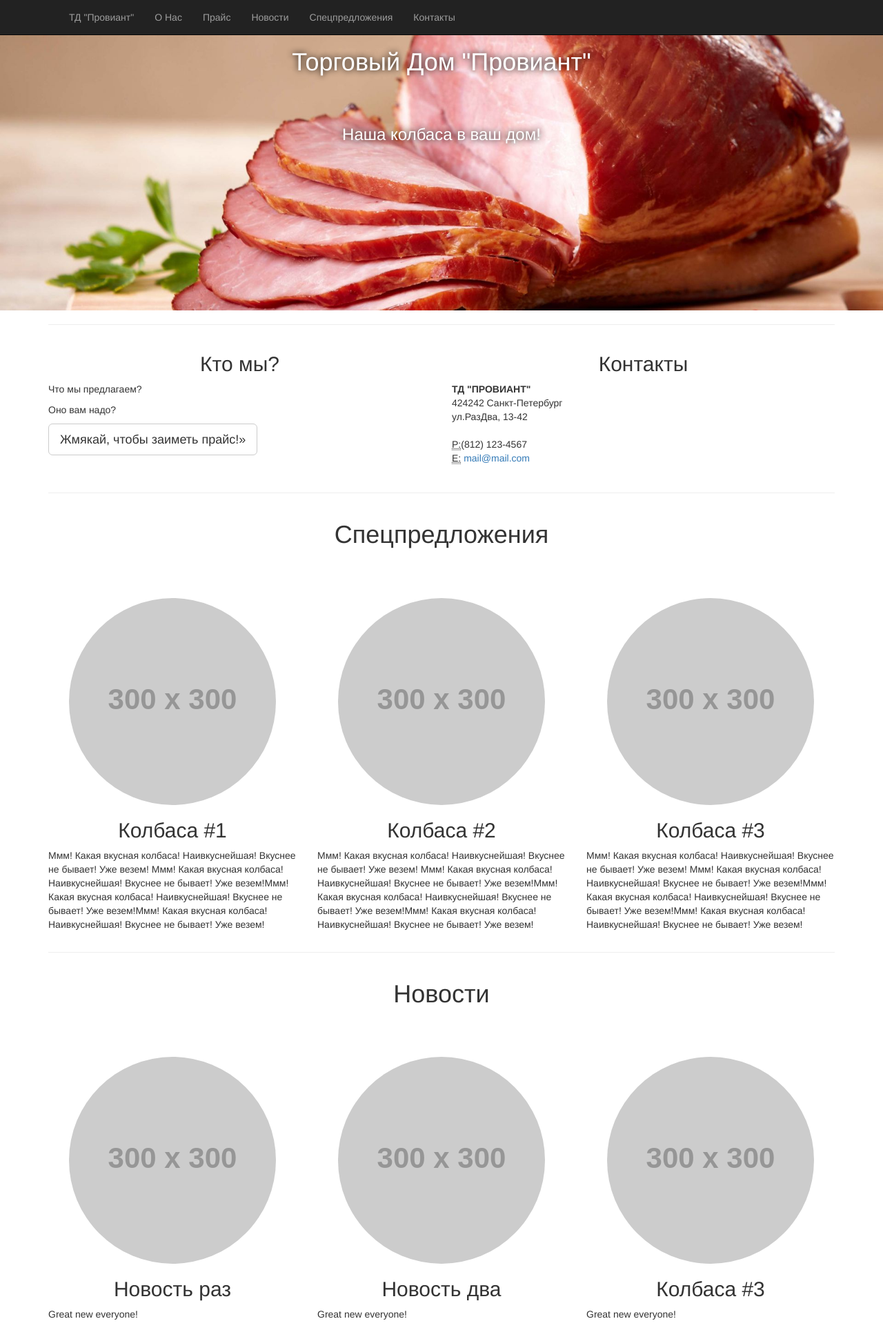
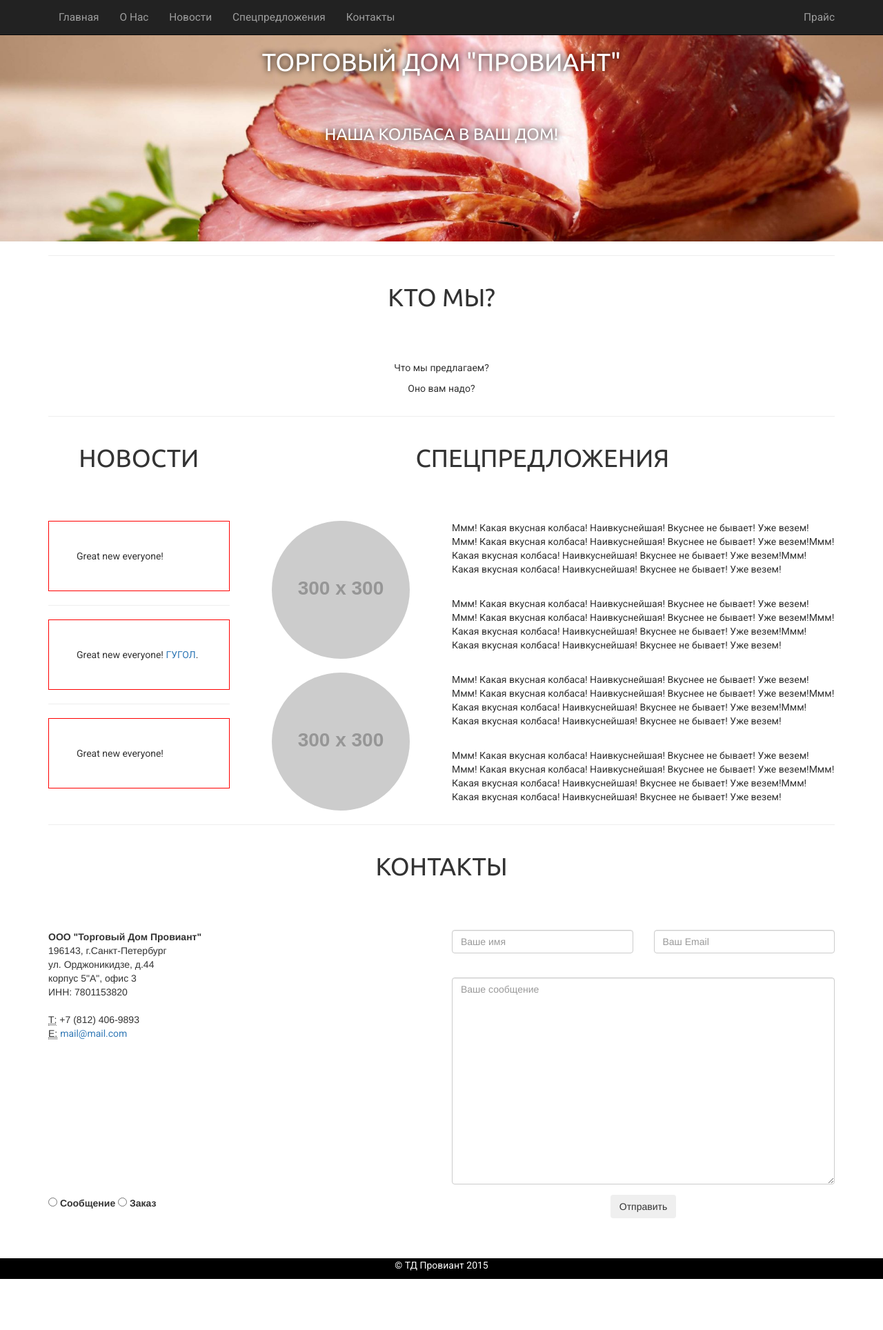
Before and after one commit to SlampD/Dad, a plain HTML site: page index.html in a window 1280 px wide. Shown: the top 1928 px of the page at 69% size. After the commit the page ends 1854 px from the top, so only its background shows below. Drawn offline with nearby package versions, Linux system fonts and the light colour scheme; placeholder pictures from the web are drawn by us.

Commit message:
Second commit
From changes

```diff
--- a/css/styles.css
+++ b/css/styles.css
@@ -1,82 +1,82 @@
-html, body {
-    margin: 0;
-    padding: 0;
+html {
+    min-width: 960px;
 }
 
-.container {
-    max-width: 100%;
-    margin: 0 auto;
-    padding: 0;
+body {
+    padding-top: 50px; /* Required padding for .navbar-fixed-top. Remove if using .navbar-static-top. Change if height of navigation changes. */
+}
+
+/* Header Image Background - Change the URL below to your image path (example: ../images/background.jpg) */
+
+.business-header {
+    height: 300px;
+    background: url('../images/meat1.jpg') center center no-repeat scroll;
+    -webkit-background-size: cover;
+    -moz-background-size: cover;
+    background-size: cover;
+    -o-background-size: cover;
+}
+
+/* Customize the text color and shadow color and to optimize text legibility. */
+h1, h2, h3, h4, h5, h6 {
+    font-family: 'Ubuntu', sans-serif;
+    text-transform: uppercase;
+}
+
+p, a {
+    font-family: 'Roboto', sans-serif;
+}
+
+.newsblock p {
+    border: 1px solid red;
+    padding: 40px;
+}
+
+#price {
+    float: right;
+}
+.radio-input {
+    display: inline-block;
+}
+
+.row h1, h2, h3 {
+    text-align: center;
+    margin-bottom: 2em;
+}
+
+.row img {
+    height: 200px;
+}
+
+#about p {
+    text-align: center;
+}
+
+.tagline {
+    text-shadow: 0 0 10px #000;
+    color: #fff;
+}
+
+#message {
+    height: 300px;
 }
 
 
-/* Jumbotron */
 
-.jumbotron {
-    height: 100%;
-    background-image: url('../images/welcome_back.jpg');
-    -webkit-background-size: cover;
-    -moz-background-size: cover;
-    -o-background-size: cover;
-    background-size: cover;
-    background-repeat: no-repeat;
-    background-position: center;
-    margin-bottom: 0px;
+.navbar ul {
+
+    font-size: 1.1em;
 }
 
-.span12 {
-    text-align: center
+
+
+.img-center {
+    margin: 0 auto;
 }
 
-#main {
-    height: 50px;
+footer {
+    margin-top: 50px;
+    text-align: center;
+    background-color: black;
+    color: white;
 }
-
-.main {
-    margin-top: 7em;
-    position: relative;
-}
-
-.main h1 {
-    position: relative;
-    text-align: center;
-    color: #F57A82;
-    font-size: 5em;
-    font-family: 'Raleway', sans-serif;
-    padding 0 20px 0 10px;
-
-}
-
-.main a {
-    display: inline-block;
-    margin-top: 2.5em;
-    height: 120px;
-    width: 280px;
-    background-color: white;
-    color: #F57A82;
-    font-family: 'Oxygen', sans-serif;
-    font-weight: 400;
-    font-size: 2em;
-    letter-spacing: 1.3px;
-    padding: 20px 10px 0px 10px;
-    text-transform: uppercase;
-    text-decoration: none;
-    text-align: center;
-    border-radius: 5px;
-    transition: background 0.5s;
-}
-
-.main a:hover {
-    background-color: transparent;
-    color: white;
-    font-family: 'Oxygen', sans-serif;
-    font-weight: 400;
-    font-size: 2em;
-    letter-spacing: 1.3px;
-    padding: 20px 10px 0px 10px;
-    text-transform: uppercase;
-    text-decoration: none;
-    border: 1px solid white;
-    border-radius: 5px;
-
-}
--- a/index.html
+++ b/index.html
@@ -10,13 +10,17 @@
     <meta name="author" content="">
     <script src="https://ajax.googleapis.com/ajax/libs/jquery/2.1.3/jquery.min.js"></script>
 
-    <title>Торговый дом "Провиант"</title>
+    <!-- Шрифты -->
+    <link href='https://fonts.googleapis.com/css?family=Ubuntu&subset=latin,cyrillic' rel='stylesheet' type='text/css'>
+    <link href='https://fonts.googleapis.com/css?family=Roboto&subset=latin,cyrillic' rel='stylesheet' type='text/css'>
+
+    <title>Торговый Дом "ПРОВИАНТ"</title>
 
     <!-- Bootstrap Core CSS -->
     <link href="css/bootstrap.min.css" rel="stylesheet">
 
     <!-- Custom CSS -->
-    <link href="css/business-frontpage.css" rel="stylesheet">
+    <link href="css/styles.css" rel="stylesheet">
 
     <!-- HTML5 Shim and Respond.js IE8 support of HTML5 elements and media queries -->
     <!-- WARNING: Respond.js doesn't work if you view the page via file:// -->
@@ -40,20 +44,19 @@
                     <span class="icon-bar"></span>
                     <span class="icon-bar"></span>
                 </button>
-                <a class="navbar-brand" href="#"></a>
+        <!--        <a class="navbar-brand" href="#">asdads</a>
+                    <img class="navbar-brand" src="images/logo.png"> -->
             </div>
             <!-- Collect the nav links, forms, and other content for toggling -->
             <div class="collapse navbar-collapse" id="bs-example-navbar-collapse-1">
                 <ul class="nav navbar-nav">
                     <li>
-                        <a href="#home">ТД "Провиант"</a>
+                        <a href="#home">Главная</a>
                     </li>
                     <li>
                         <a href="#about">О Нас</a>
                     </li>
-                    <li>
-                        <a href="#about">Прайс</a>
-                    </li>
+
                     <li>
                         <a href="#news">Новости</a>
                     </li>
@@ -61,7 +64,12 @@
                         <a href="#specpred">Спецпредложения</a>
                     </li>
                      <li>
-                        <a href="#about">Контакты</a>
+                        <a href="#contact">Контакты</a>
+                    </li>
+                </ul>
+                <ul class="nav navbar-nav navbar-right">
+                     <li>
+                        <a href="https://docs.google.com/spreadsheets/d/12AHXUrx2ponKX4fR2iflKFG6yHTBIujeePEoCOpIVss/edit?usp=sharing" target="_blank">Прайс</a>
                     </li>
                 </ul>
             </div>
@@ -79,7 +87,7 @@
         <div class="container">
             <div class="row">
                 <div class="col-lg-12">
-                    <h1 class="tagline">Торговый Дом "Провиант"</h1>
+                    <h1 class="tagline">Торговый Дом "ПРОВИАНТ"</h1>
                     <h3 class="tagline">Наша колбаса в ваш дом!</h3>
                 </div>
             </div>
@@ -92,87 +100,130 @@
         <hr>
 
         <div id="about" class="row">
-            <div class="col-sm-6">
-                <h2>Кто мы?</h2>
+            <div class="col-sm-12">
+                <h1>Кто мы?</h1>
                 <p>Что мы предлагаем?</p>
                 <p>Оно вам надо?</p>
-                <p>
-                    <a id="price" class="btn btn-default btn-lg" href="https://docs.google.com/spreadsheets/d/12AHXUrx2ponKX4fR2iflKFG6yHTBIujeePEoCOpIVss/edit?usp=sharing" target="_blank">Жмякай, чтобы заиметь прайс!&raquo;</a>
-                </p>
-            </div>
-            <div class="col-sm-6">
-                <h2>Контакты</h2>
-                <address>
-                    <strong>ТД "ПРОВИАНТ"</strong>
-                    <br>424242 Санкт-Петербург
-                    <br>ул.РазДва, 13-42
-                    <br>
-                </address>
-                <address>
-                    <abbr title="Телефон">P:</abbr>(812) 123-4567
-                    <br>
-                    <abbr title="Email">E:</abbr> <a href="mailto:#">mail@mail.com</a>
-                </address>
-                <script type="text/javascript" charset="utf-8" src="https://api-maps.yandex.ru/services/constructor/1.0/js/?sid=xM-5cgB9CkOJdeweMrLxlio353v_08Vc&width=500&height=400&lang=ru_RU&sourceType=constructor"></script>
+
             </div>
         </div>
+
         <!-- /.row -->
 
         <hr>
 
-        <div id="specpred" class="row">
-            <div class="col-sm-12">
+        <div id="news" class="row">
+            <div  class="col-sm-3">
+                <h1>Новости</h1>
+            </div>
+              <div id="specpred" class="col-sm-9">
                 <h1>Спецпредложения</h1>
             </div>
         </div>
 
         <div class="row">
-            <div class="col-sm-4">
+            <div class="col-sm-3 newsblock">
+
+
+                <p>Great new everyone!</p>
+
+            <hr>
+
+                <p>Great new everyone! <a href="https://google.com">ГУГОЛ</a>.</p>
+
+            <hr>
+                <p>Great new everyone!</p>
+
+            </div>
+
+            <div class="col-sm-3">
                 <img class="img-circle img-responsive img-center" src="http://placehold.it/300x300" alt="">
-                <h2>Колбаса #1</h2>
+                <br>
+                <img class="img-circle img-responsive img-center" src="http://placehold.it/300x300" alt="">
+            </div>
+            <div class="col-sm-6">
+
+                <p>Ммм! Какая вкусная колбаса! Наивкуснейшая! Вкуснее не бывает! Уже везем! Ммм! Какая вкусная колбаса! Наивкуснейшая! Вкуснее не бывает! Уже везем!Ммм! Какая вкусная колбаса! Наивкуснейшая! Вкуснее не бывает! Уже везем!Ммм! Какая вкусная колбаса! Наивкуснейшая! Вкуснее не бывает! Уже везем! </p>
+
+                <br>
+                <p>Ммм! Какая вкусная колбаса! Наивкуснейшая! Вкуснее не бывает! Уже везем! Ммм! Какая вкусная колбаса! Наивкуснейшая! Вкуснее не бывает! Уже везем!Ммм! Какая вкусная колбаса! Наивкуснейшая! Вкуснее не бывает! Уже везем!Ммм! Какая вкусная колбаса! Наивкуснейшая! Вкуснее не бывает! Уже везем! </p>
+                <br>
+                 <p>Ммм! Какая вкусная колбаса! Наивкуснейшая! Вкуснее не бывает! Уже везем! Ммм! Какая вкусная колбаса! Наивкуснейшая! Вкуснее не бывает! Уже везем!Ммм! Какая вкусная колбаса! Наивкуснейшая! Вкуснее не бывает! Уже везем!Ммм! Какая вкусная колбаса! Наивкуснейшая! Вкуснее не бывает! Уже везем! </p>
+
+                <br>
                 <p>Ммм! Какая вкусная колбаса! Наивкуснейшая! Вкуснее не бывает! Уже везем! Ммм! Какая вкусная колбаса! Наивкуснейшая! Вкуснее не бывает! Уже везем!Ммм! Какая вкусная колбаса! Наивкуснейшая! Вкуснее не бывает! Уже везем!Ммм! Какая вкусная колбаса! Наивкуснейшая! Вкуснее не бывает! Уже везем! </p>
             </div>
-            <div class="col-sm-4">
-                <img class="img-circle img-responsive img-center" src="http://placehold.it/300x300" alt="">
-                <h2>Колбаса #2</h2>
-                <p>Ммм! Какая вкусная колбаса! Наивкуснейшая! Вкуснее не бывает! Уже везем! Ммм! Какая вкусная колбаса! Наивкуснейшая! Вкуснее не бывает! Уже везем!Ммм! Какая вкусная колбаса! Наивкуснейшая! Вкуснее не бывает! Уже везем!Ммм! Какая вкусная колбаса! Наивкуснейшая! Вкуснее не бывает! Уже везем! </p>
-            </div>
-            <div class="col-sm-4">
-                <img class="img-circle img-responsive img-center" src="http://placehold.it/300x300" alt="">
-                <h2>Колбаса #3</h2>
-                <p>Ммм! Какая вкусная колбаса! Наивкуснейшая! Вкуснее не бывает! Уже везем! Ммм! Какая вкусная колбаса! Наивкуснейшая! Вкуснее не бывает! Уже везем!Ммм! Какая вкусная колбаса! Наивкуснейшая! Вкуснее не бывает! Уже везем!Ммм! Какая вкусная колбаса! Наивкуснейшая! Вкуснее не бывает! Уже везем! </p>
-            </div>
-        </div>
-        <!-- /.row -->
 
-         <hr>
 
-        <div id="news" class="row">
-            <div class="col-sm-12">
-                <h1>Новости</h1>
-            </div>
+
         </div>
 
-        <div class="row">
-            <div class="col-sm-4">
-                <img class="img-circle img-responsive img-center" src="http://placehold.it/300x300" alt="">
-                <h2>Новость раз</h2>
-                <p>Great new everyone!</p>
-            </div>
-            <div class="col-sm-4">
-                <img class="img-circle img-responsive img-center" src="http://placehold.it/300x300" alt="">
-                <h2>Новость два</h2>
-                <p>Great new everyone!</p>
-            </div>
-            <div class="col-sm-4">
-                <img class="img-circle img-responsive img-center" src="http://placehold.it/300x300" alt="">
-                <h2>Колбаса #3</h2>
-                <p>Great new everyone!</p>
-            </div>
-        </div>
+
         <!-- /.row -->
 
         <hr>
+
+    <div class="row">
+          <div id="contact" class="col-sm-12">
+              <h1>Контакты</h1>
+          </div>
+    </div>
+    <div class="row">
+             <div class="col-sm-6">
+                <address>
+                    <strong>ООО "Торговый Дом Провиант"</strong>
+                    <br>196143, г.Санкт-Петербург
+                    <br>ул. Орджоникидзе, д.44
+                    <br>корпус 5"А", офис 3
+                    <br>ИНН: 7801153820
+                </address>
+                <address>
+                    <abbr title="Телефон">Т:</abbr> +7 (812) 406-9893
+                    <br>
+                    <abbr title="Email">E:</abbr> <a href="mailto:#">mail@mail.com</a>
+                </address>
+
+                <script type="text/javascript" charset="utf-8" src="https://api-maps.yandex.ru/services/constructor/1.0/js/?sid=xM-5cgB9CkOJdeweMrLxlio353v_08Vc&width=500&height=400&lang=ru_RU&sourceType=constructor"></script>
+            </div>
+
+<!-- Форма обратной связи -->
+
+            <div class="col-sm-3">
+                <div class="form-group">
+                        <input type="text" class="form-control" placeholder="Ваше имя" id="name" required>
+                        <p class="help-block text-danger"></p>
+                </div>
+            </div>
+            <div class="col-sm-3">
+                <div class="form-group">
+                    <input type="email" class="form-control" placeholder="Ваш Email" id="email" data-error="Error" required>
+                    <label for="email" data-error="Error"></label>
+                    <p class="help-block text-danger"></p>
+                </div>
+            </div>
+
+            <div class="col-sm-6">
+                <div class="form-group">
+                    <textarea class="form-control" placeholder="Ваше сообщение" id="message" required></textarea>
+                    <p class="help-block text-danger"></p>
+
+                </div>
+            </div>
+            <div class="col-sm-6">
+                <div class="form-group">
+                    <input сlass="radio-input" type="radio" name="msgtype" value="msg" id="msg">
+                    <label class="radio-label" for="msg">Сообщение</label>
+                    <input class="radio-input" type="radio" name="msgtype" value="order" id="order">
+                    <label class="radio-label" for="order">Заказ</label>
+                </div>
+
+            </div>
+            <div class="col-sm-6 text-center">
+                <button type="submit" class="btn btn-xl" value="submit">Отправить</button>
+            </div>
+
+    </div>
+</div>
 
         <!-- Footer -->
         <footer>
```
Also changed, not shown: images/logo.png (added), images/logo2.png (added), images/logo3.png (added).
